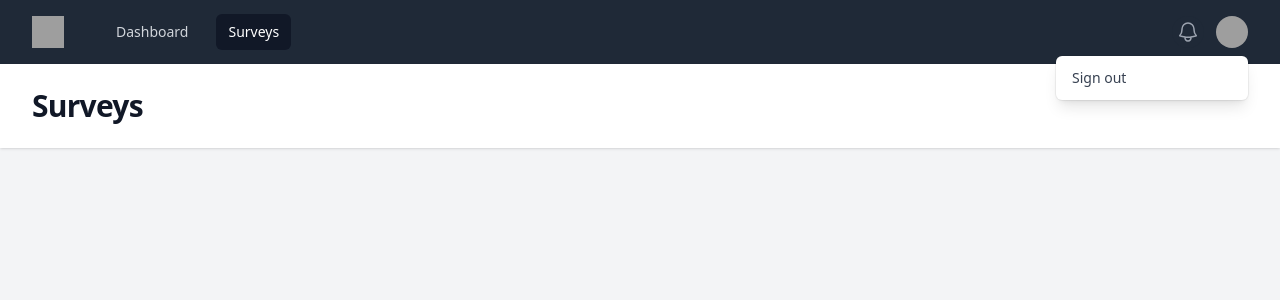
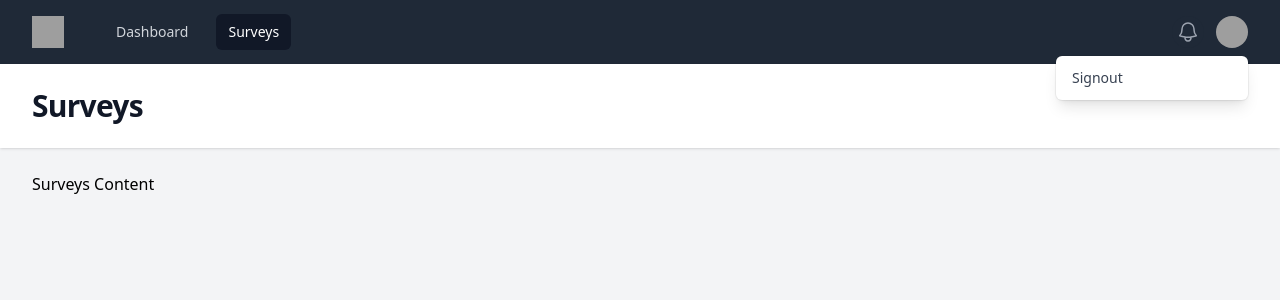
Before and after one commit to rajk80007/laravel-react-project, a React (Vite) app in the folder react/: page /surveys in a window 1280 px wide. Both pictures are taken after a click on the button "Open user menu". Shown: the top 300 px of the page. Built offline with nearby package versions, Linux system fonts and the light colour scheme; grey boxes are pictures that could not be loaded.

Commit message:
Set Default Layout

```diff
--- a/react/src/components/DefaultLayout.jsx
+++ b/react/src/components/DefaultLayout.jsx
@@ -24,6 +24,11 @@
 }
 
 export default function DefaultLayout() {
+
+  const logout = (ev) =>{
+    ev.preventDefault();
+    console.log("Logout");
+  }
   return (
     <>
       {/*
@@ -97,21 +102,20 @@
                           leaveTo="transform opacity-0 scale-95"
                         >
                           <Menu.Items className="absolute right-0 z-10 mt-2 w-48 origin-top-right rounded-md bg-white py-1 shadow-lg ring-1 ring-black ring-opacity-5 focus:outline-none">
-                            {userNavigation.map((item) => (
-                              <Menu.Item key={item.name}>
-                                {({ active }) => (
+                            <Menu.Item >
+
                                   <a
-                                    href={item.href}
-                                    className={classNames(
-                                      active ? 'bg-gray-100' : '',
+                                    href="#"
+                                    onClick={(ev)=> logout(ev)}
+                                    className={
                                       'block px-4 py-2 text-sm text-gray-700'
-                                    )}
+                                    }
                                   >
-                                    {item.name}
+                                    Signout
                                   </a>
-                                )}
+
                               </Menu.Item>
-                            ))}
+
                           </Menu.Items>
                         </Transition>
                       </Menu>
@@ -167,16 +171,15 @@
                     </button>
                   </div>
                   <div className="mt-3 space-y-1 px-2">
-                    {userNavigation.map((item) => (
                       <Disclosure.Button
-                        key={item.name}
+
                         as="a"
-                        href={item.href}
+                        href="#"
+                        onClick={ (ev)=> logout(ev)}
                         className="block rounded-md px-3 py-2 text-base font-medium text-gray-400 hover:bg-gray-700 hover:text-white"
                       >
-                        {item.name}
+                        Signout
                       </Disclosure.Button>
-                    ))}
                   </div>
                 </div>
               </Disclosure.Panel>
--- /dev/null
+++ b/react/src/components/PageComponent.jsx
@@ -0,0 +1,20 @@
+import React from 'react'
+
+export default function PageComponent({title, buttons = '', children}) {
+  return (
+    <>
+    <header className="bg-white shadow">
+      <div className="flex justify-between items-center mx-auto max-w-7xl px-4 py-6 sm:px-6 lg:px-8">
+        <h1 className="text-3xl font-bold tracking-tight text-gray-900">{title}</h1>
+        {buttons}
+      </div>
+    </header>
+    <main>
+      <div className="mx-auto max-w-7xl py-6 sm:px-6 lg:px-8">
+        {children}
+      </div>
+    </main>
+
+  </>
+  )
+}
--- a/react/src/views/Dashboard.jsx
+++ b/react/src/views/Dashboard.jsx
@@ -1,16 +1,12 @@
 import React from 'react'
+import PageComponent from '../components/PageComponent'
 
 export default function Dashboard() {
   return (
     <>
-    <header className="bg-white shadow">
-          <div className="mx-auto max-w-7xl px-4 py-6 sm:px-6 lg:px-8">
-            <h1 className="text-3xl font-bold tracking-tight text-gray-900">Dashboard</h1>
-          </div>
-        </header>
-        <main>
-          <div className="mx-auto max-w-7xl py-6 sm:px-6 lg:px-8"></div>
-        </main>
+     <PageComponent title = 'Dashboard'>
+      children
+     </PageComponent>
     </>
   )
 }
--- a/react/src/views/Surveys.jsx
+++ b/react/src/views/Surveys.jsx
@@ -1,16 +1,12 @@
 import React from 'react'
+import PageComponent from '../components/PageComponent'
 
 export default function Surveys() {
   return (
     <>
-    <header className="bg-white shadow">
-          <div className="mx-auto max-w-7xl px-4 py-6 sm:px-6 lg:px-8">
-            <h1 className="text-3xl font-bold tracking-tight text-gray-900">Surveys</h1>
-          </div>
-        </header>
-        <main>
-          <div className="mx-auto max-w-7xl py-6 sm:px-6 lg:px-8"></div>
-        </main>
-    </>
+    <PageComponent title = 'Surveys'>
+     Surveys Content
+    </PageComponent>
+   </>
   )
 }
```
